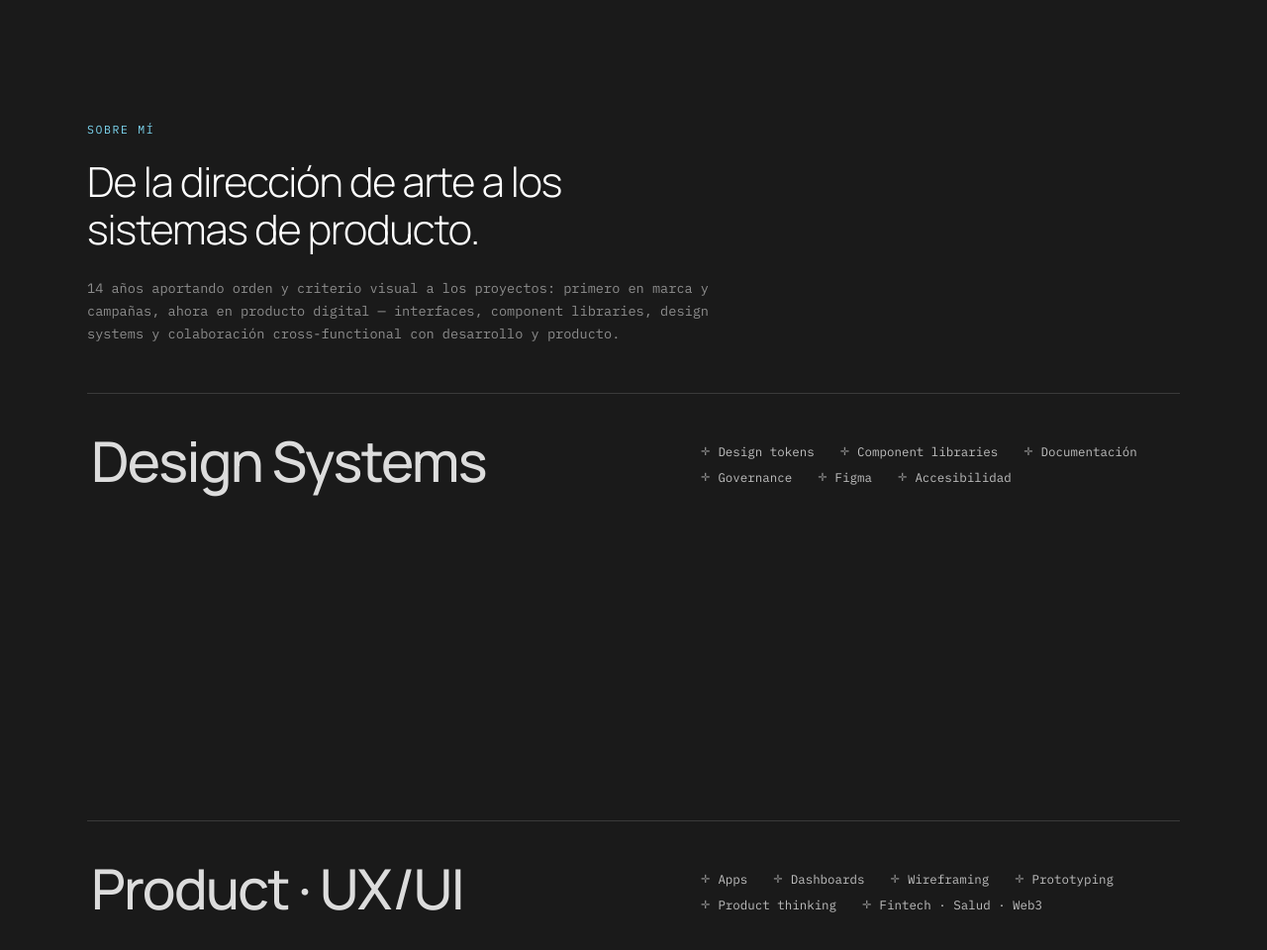
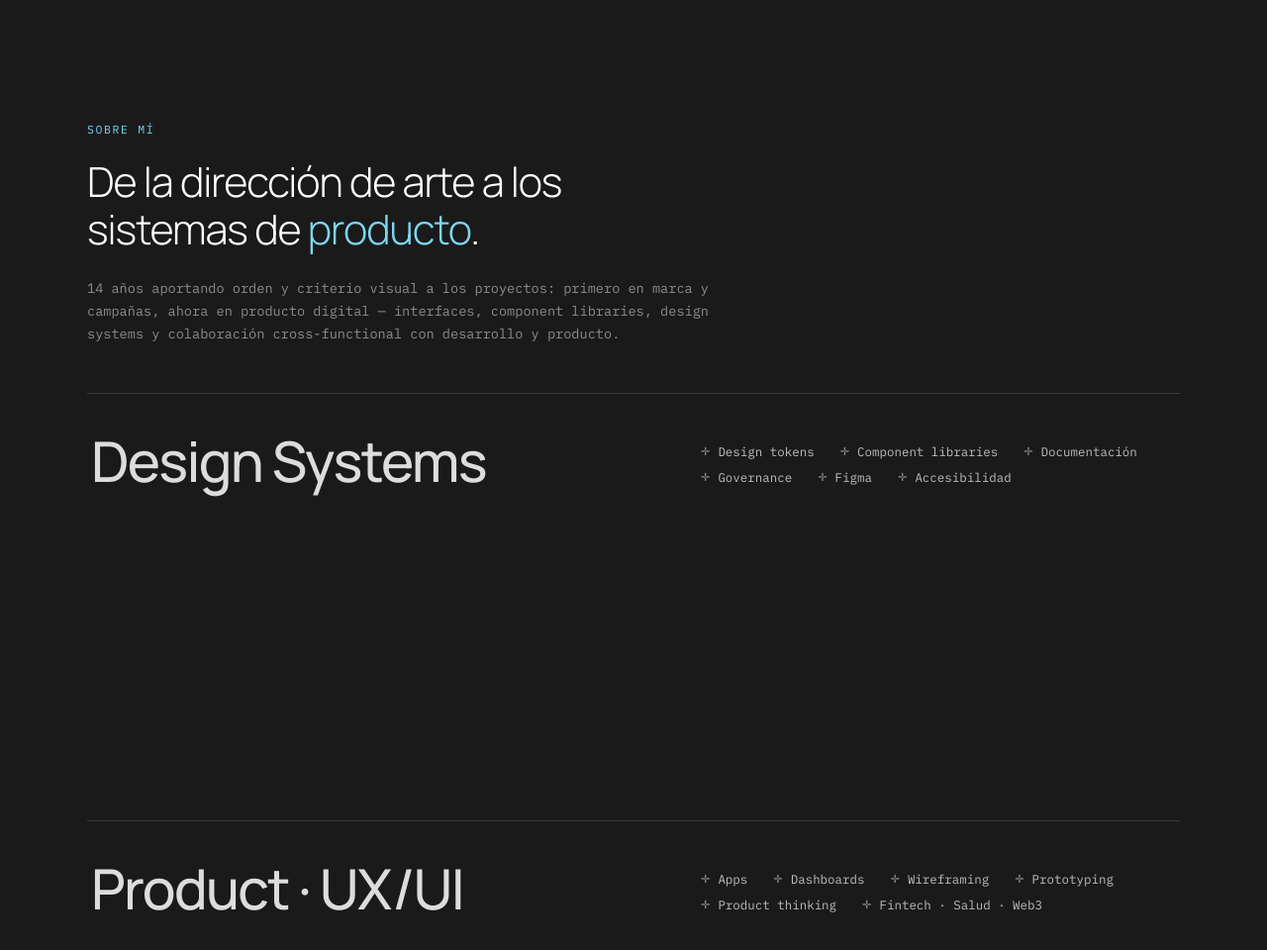
Before and after one commit to alanbuenhombre/buenhombre.github.io, a plain HTML site: page index.html in a window 1280 px wide. Shown: the part 1570-2530 px from the top of the page at 99% size. Drawn offline with Linux system fonts and the light colour scheme; a web font is replaced by a local one.

Commit message:
Acento celeste en una palabra clave por título
Hero (Marca/Brand), Casos (estudio/studies), Sobre mí (producto/product),
Trabajo (diseño/design) y closer (producto/product).

Co-Authored-By: Claude Opus 4.7 <noreply@anthropic.com>

```diff
--- a/index.html
+++ b/index.html
@@ -203,7 +203,12 @@
   .process-sec__top{display:grid;grid-template-columns:1.15fr .85fr;gap:60px;align-items:center;margin-bottom:64px}
   .process-sec__head .kicker{font-family:var(--font-mono);font-size:.72rem;letter-spacing:.14em;text-transform:uppercase;color:var(--orange);margin-bottom:16px}
   .process-sec__head h2{font-family:var(--font);font-weight:300;font-size:clamp(1.8rem,3.2vw,2.4rem);letter-spacing:-.025em;line-height:1.15}
-  .process-sec__head h2 strong{color:var(--accent);font-weight:400}
+  .process-sec__head h2 strong,
+  .title strong,
+  .cases__title strong,
+  .fan__title strong,
+  .info__statement strong,
+  .closer__title strong{color:var(--accent);font-weight:inherit}
   .process-sec__head p{font-family:var(--font-mono);font-size:.85rem;line-height:1.7;color:var(--muted);margin-top:18px;max-width:52ch}
   .sphere{display:flex;justify-content:center;align-items:center}
   .sphere svg{width:100%;max-width:420px;height:auto}
@@ -437,7 +442,7 @@
         <div class="hero-left">
           <div class="kick"><span class="kick__avail"><span class="dot"></span> <span data-i18n="hero_avail">Disponible</span></span></div>
           <div class="titleblock">
-            <h1 class="title" data-i18n="hero_title">Product & Brand Designer</h1>
+            <h1 class="title" data-i18n-html="hero_title">Product & <strong>Brand</strong> Designer</h1>
             <div class="titlerule"></div>
             <p class="lede" data-i18n="hero_lede">I design products where brand and function are one. Founder-stage to scale. Fintech, Web3, health tech.</p>
             <p class="lede" data-i18n="hero_stat" style="margin-top:10px">14 años en dirección creativa → últimos 4 en productos digitales.</p>
@@ -454,7 +459,7 @@
   <!-- ===== SECCIÓN 2 · CASOS ===== -->
   <section class="cases" id="casos">
     <div class="cases__head">
-      <h2 class="cases__title" data-i18n="cases_title">Casos de estudio</h2>
+      <h2 class="cases__title" data-i18n-html="cases_title">Casos de <strong>estudio</strong></h2>
       <span class="cases__meta" data-i18n="cases_meta">02 · 05 PROYECTOS</span>
     </div>
     <ul class="cases__list" id="casesList">
@@ -470,7 +475,7 @@
   <section class="info" id="sobre">
     <div class="info__intro">
       <p class="info__kicker" data-i18n="info_kicker">Sobre mí</p>
-      <h2 class="info__statement" data-i18n="info_statement">De la dirección de arte a los sistemas de producto.</h2>
+      <h2 class="info__statement" data-i18n-html="info_statement">De la dirección de arte a los sistemas de <strong>producto</strong>.</h2>
       <p class="info__text" data-i18n="info_text">14 años aportando orden y criterio visual a los proyectos: primero en marca y campañas, ahora en producto digital — interfaces, component libraries, design systems y colaboración cross-functional con desarrollo y producto.</p>
     </div>
     <div class="caps" id="caps">
@@ -675,7 +680,7 @@
   <section class="pgallery" id="trabajo">
     <div class="fan__head">
       <div class="fan__idx" data-i18n="fan_idx">04 — Trabajo &amp; exploración</div>
-      <h2 class="fan__title" data-i18n="fan_title">Algo de lo que diseño.</h2>
+      <h2 class="fan__title" data-i18n-html="fan_title">Algo de lo que <strong>diseño</strong>.</h2>
     </div>
     <div class="wgrid" id="wgrid">
       <a class="wcard" href="#"><span class="wcard__cat">Brand · Identity</span><div class="wcard__thumb"><img src="assets/brands/01-norvell.png" alt="Norvell"></div><div class="wcard__foot"><span class="wcard__name">Norvell</span><span class="wcard__arrow">↗</span></div></a>
@@ -708,7 +713,7 @@
   <section class="closer" id="contacto">
     <div class="closer__bg"><img src="assets/background-002.jpg" alt=""></div>
     <div class="closer__content">
-      <h2 class="closer__title" data-i18n-html="closer_title">Busco mi próximo<br>equipo de producto</h2>
+      <h2 class="closer__title" data-i18n-html="closer_title">Busco mi próximo<br>equipo de <strong>producto</strong></h2>
       <a href="mailto:alangtres@gmail.com" class="btn" data-i18n="closer_btn">Escríbeme →</a>
     </div>
   </section>
@@ -770,11 +775,11 @@
     es:{
       nav_inicio:'Inicio',nav_trabajo:'Trabajo',nav_casos:'Casos',nav_contacto:'Contacto',
       hero_avail:'Disponible',
-      hero_title:'Diseñador de Producto y Marca',
+      hero_title:'Diseñador de Producto y <strong>Marca</strong>',
       hero_lede:'Diseño productos donde marca y funcionalidad son uno. De etapa fundacional a escala. Fintech, Web3, health tech.',
       hero_stat:'14 años en dirección creativa → últimos 4 en productos digitales.',
       hero_cta_about:'Sobre mí →',hero_cta_cases:'Casos de estudio →',
-      fan_idx:'04 — Trabajo & exploración',fan_title:'Algo de lo que diseño.',
+      fan_idx:'04 — Trabajo & exploración',fan_title:'Algo de lo que <strong>diseño</strong>.',
       proc_kicker:'05 — Proceso',
       proc_title:'Mi <strong>Proceso</strong>.',
       proc_sub:'Un proceso iterativo entre research, sistema y ship. Colaboro con equipos de producto, tecnología y datos para traducir insights en decisiones de diseño.',
@@ -786,22 +791,22 @@
       proc_s3_desc:'Construcción de tokens, componentes y patrones. Prototipado en Figma. Validación con pruebas de usabilidad y experimentos MVP antes de escalar.',
       proc_s4_name:'Entrega y Medición',
       proc_s4_desc:'Handoff con desarrollo, QA visual y seguimiento de adopción. Colaboro con analytics para leer conversión, engagement y NPS, e iterar el sistema.',
-      info_kicker:'Sobre mí',info_statement:'De la dirección de arte a los sistemas de producto.',
+      info_kicker:'Sobre mí',info_statement:'De la dirección de arte a los sistemas de <strong>producto</strong>.',
       info_text:'14 años aportando orden y criterio visual a los proyectos: primero en marca y campañas, ahora en producto digital — interfaces, component libraries, design systems y colaboración cross-functional con desarrollo y producto.',
-      cases_title:'Casos de estudio',cases_meta:'02 · 05 PROYECTOS',
+      cases_title:'Casos de <strong>estudio</strong>',cases_meta:'02 · 05 PROYECTOS',
       others_label:'Otros proyectos · Dirección de arte & branding de campañas — Behance',
-      closer_title:'Busco mi próximo<br>equipo de producto',closer_btn:'Escríbeme →',
+      closer_title:'Busco mi próximo<br>equipo de <strong>producto</strong>',closer_btn:'Escríbeme →',
       footer_menu:'Menú',footer_contact:'Contacto',footer_copy:'© 2026 Alan Buenhombre',
       footer_invite:'Más diseño por descubrir en mis redes.',footer_copied:'¡Copiado!'
     },
     en:{
       nav_inicio:'Home',nav_trabajo:'Work',nav_casos:'Cases',nav_contacto:'Contact',
       hero_avail:'Available',
-      hero_title:'Product & Brand Designer',
+      hero_title:'Product & <strong>Brand</strong> Designer',
       hero_lede:'I design products where brand and function are one. Founder-stage to scale. Fintech, Web3, health tech.',
       hero_stat:'14 years in creative direction → last 4 in digital product.',
       hero_cta_about:'About →',hero_cta_cases:'Case studies →',
-      fan_idx:'04 — Work & exploration',fan_title:'Some of what I design.',
+      fan_idx:'04 — Work & exploration',fan_title:'Some of what I <strong>design</strong>.',
       proc_kicker:'05 — Process',
       proc_title:'My <strong>Process</strong>.',
       proc_sub:'An iterative process between research, system, and ship. I collaborate with product, engineering, and data teams to translate insights into design decisions.',
@@ -813,11 +818,11 @@
       proc_s3_desc:'Building tokens, components, and patterns. Prototyping in Figma. Validation with usability tests and MVP experiments before scaling.',
       proc_s4_name:'Ship & Measure',
       proc_s4_desc:'Handoff with engineering, visual QA, and adoption tracking. I work with analytics to read conversion, engagement, and NPS, and iterate the system.',
-      info_kicker:'About',info_statement:'From art direction to product systems.',
+      info_kicker:'About',info_statement:'From art direction to <strong>product</strong> systems.',
       info_text:'14 years bringing order and visual judgment to things: first in brand and campaigns, now in digital product — interfaces, component libraries, design systems and cross-functional collaboration with engineering and product.',
-      cases_title:'Case studies',cases_meta:'02 · 05 PROJECTS',
+      cases_title:'Case <strong>studies</strong>',cases_meta:'02 · 05 PROJECTS',
       others_label:'Other projects · Art direction & campaign branding — Behance',
-      closer_title:'Looking for my next<br>product team',closer_btn:'Write me →',
+      closer_title:'Looking for my next<br><strong>product</strong> team',closer_btn:'Write me →',
       footer_menu:'Menu',footer_contact:'Contact',footer_copy:'© 2026 Alan Buenhombre',
       footer_invite:'More design to discover on my socials.',footer_copied:'Copied!'
     }
```
